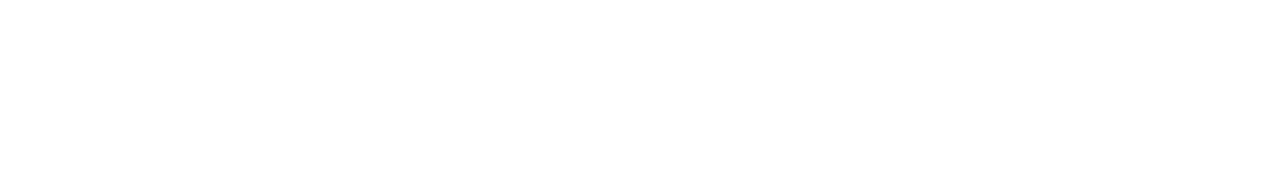
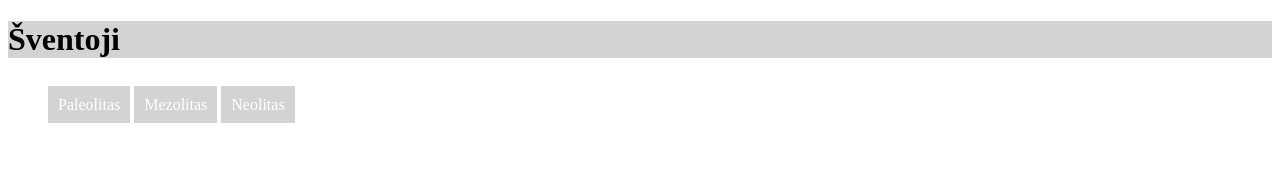
Before and after one commit to kainengr/sventoji, a plain HTML site: page index.html in a window 1280 px wide. Drawn offline with Linux system fonts and the light colour scheme.

Commit message:
updated index and added main.css

```diff
--- a/index.html
+++ b/index.html
@@ -1,7 +1,20 @@
 <!DOCTYPE html>
-<head>
-<title>Šventoji – akmens amžiaus gyvenvietė</title>
-</head>
-<body>
-</body>
+<html>
+  <head>
+    <title>Šventoji – akmens amžiaus gyvenvietė</title>
+    <meta http-equiv="Content-type" content="text/html: charset=utf-8">
+    <meta name="author" content="Jurgis" />
+    <meta name="viewport" content="width=device-wifth, initial-scale=1.0" />
+    <link rel="stylesheet" href="main.css" type="text/css" />
+  </head>
+  <body>
+    <a href="index.html"><h1>Šventoji</h1></a>
+    <div id="nav">
+<ul>
+  <li><a class="title" href="paleolitas.html">Paleolitas</a></li>
+  <li><a class="title" href="mezolitas.html">Mezolitas</a></li>
+  <li><a class="title" href="neolitas.html">Neolitas</a></li>
+</ul>
+    </div>
+  </body>
 </html>
--- /dev/null
+++ b/main.css
@@ -0,0 +1,37 @@
+a { text-decoration: none; }
+a h1 { background: lightgray; color: black; }
+a h1:hover { background: lightgray; color: crimson; }
+body {
+    background: white; }
+dfn { color: black; }
+table {
+    margin-left: +1%;
+    font-family: sans-serif;
+    border-width: 2;
+    border-color: #003300; 0 }
+h1 { color: black; }
+h2 { color: black; }
+h3 { color: black; }
+/* navigation panel */
+#nav { display: inline-block;
+       text-align: center;
+       float: center;
+     }
+#nav ul li{
+    display: inline-block;
+    height: 62px;
+}
+#nav ul li a{
+    padding: 10px;
+    background: lightgray;
+    color: white;
+}
+#nav ul li a:hover{
+    background-color: cadetblue;
+    box-shadow: 0px 1px 1px #090909;
+    color: sienna;
+}
+
+span.year{
+    color: cadetblue;
+}
```
